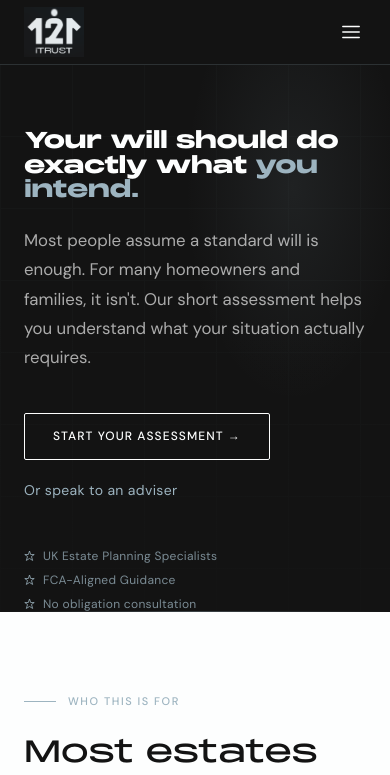
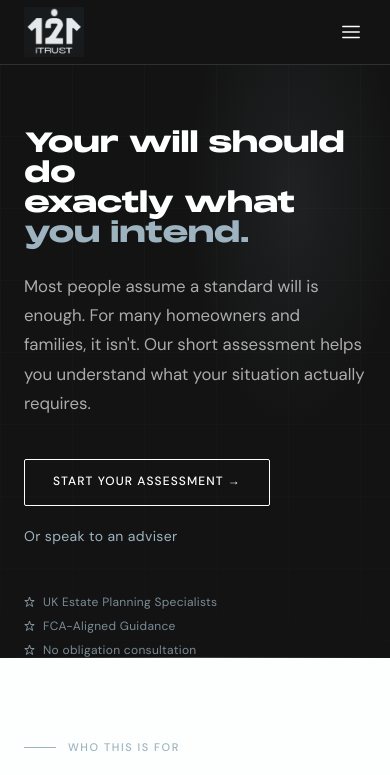
Before and after one commit to devtag2025/LegacyGuard, a React (Vite) app: page / in a window 390 px wide. Shown: the top 775 px of the page. Built offline with nearby package versions, Linux system fonts and the light colour scheme.

Commit message:
modified:   src/components/landing/HeroSection.jsx

```diff
--- a/src/components/landing/HeroSection.jsx
+++ b/src/components/landing/HeroSection.jsx
@@ -71,7 +71,7 @@ export function HeroSection() {
         <h1
           className="
             font-monument text-frosted
-            text-[1.4rem] pt-16 lg:mt-16 sm:text-[2.6rem] md:text-[3.5rem] lg:text-[4.2rem]
+            text-[1.7rem] pt-16 lg:mt-16 sm:text-[2.6rem] md:text-[3.5rem] lg:text-[4.2rem]
             leading-[1.1] tracking-[-0.02em] mb-6
           "
         >
```
